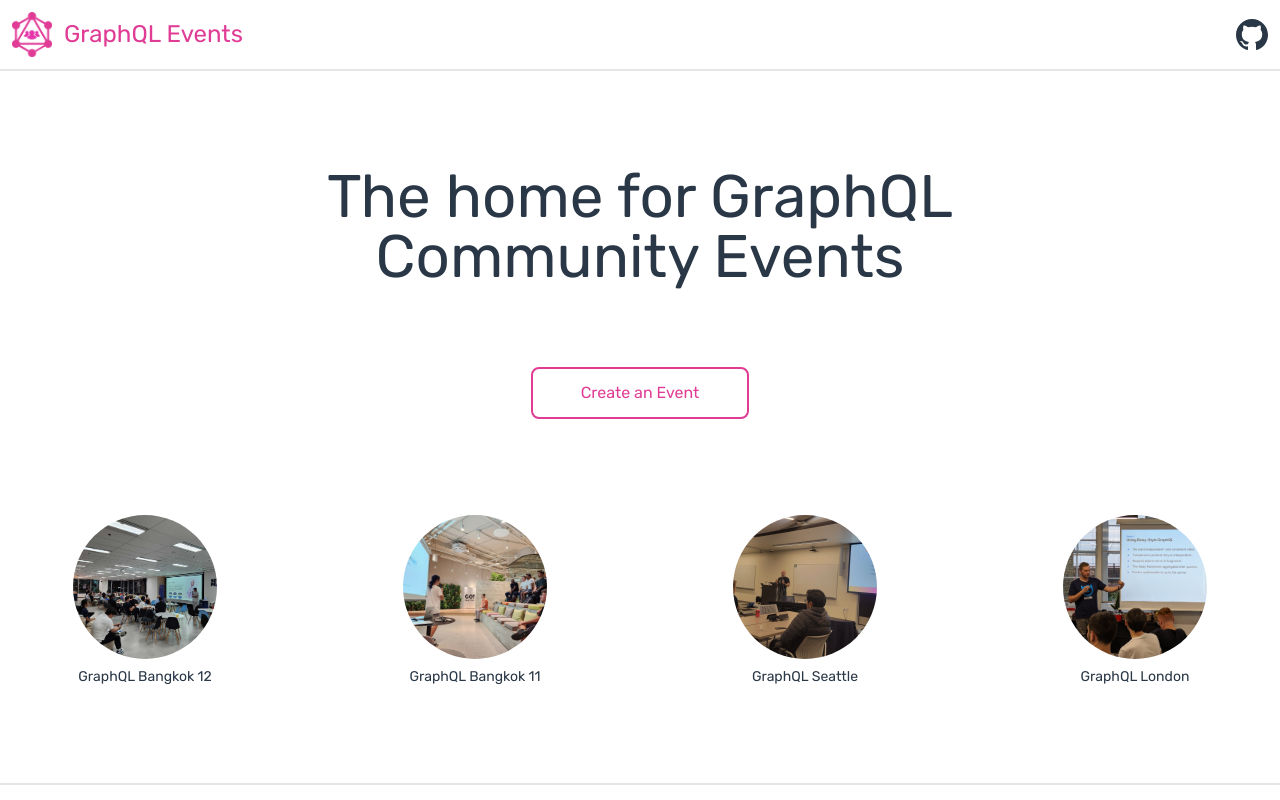
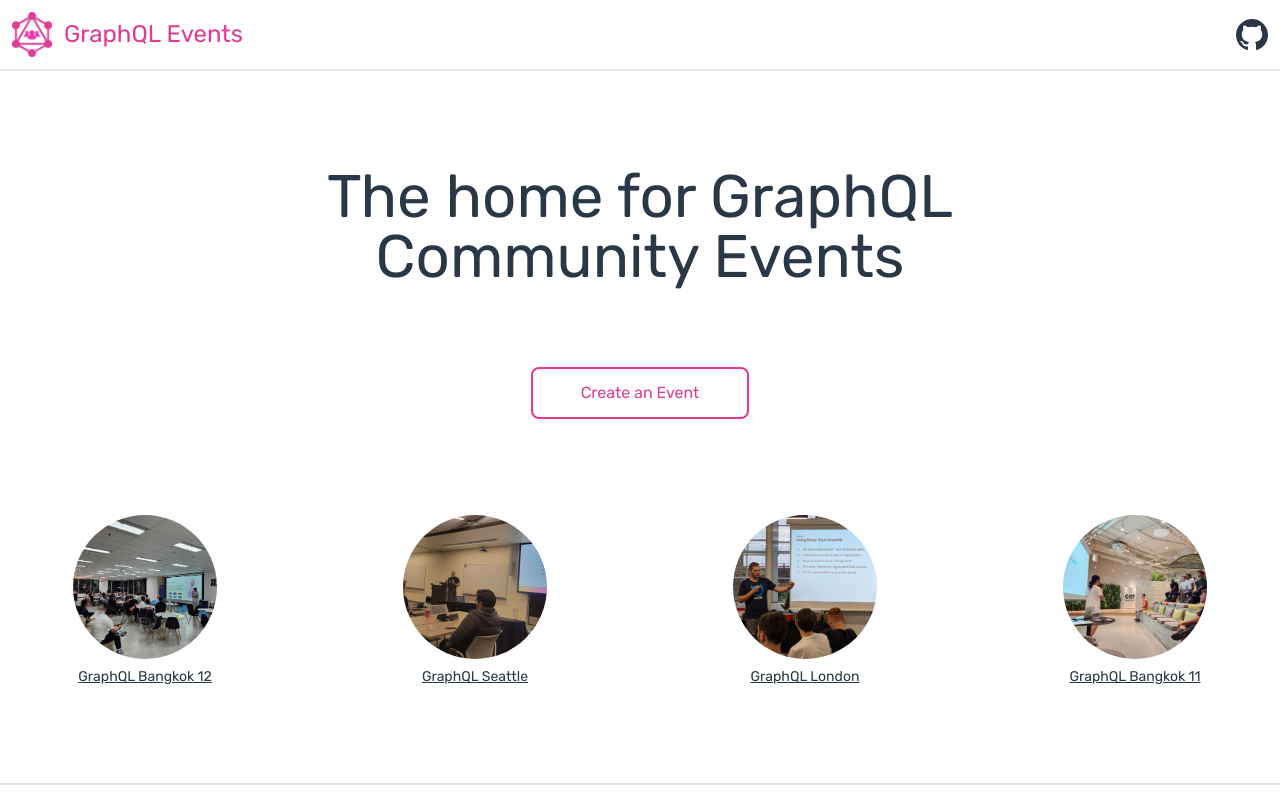
Before and after one commit to rocket-connect/graphql-events, a React app in the folder client/: page / in a window 1280 px wide. Shown: the top 800 px of the page. Built offline with nearby package versions, Linux system fonts and the light colour scheme; no server answers.

Commit message:
refactor: add link to images

```diff
--- a/client/src/components/images.tsx
+++ b/client/src/components/images.tsx
@@ -4,18 +4,22 @@
   {
     name: "GraphQL Bangkok 12",
     src: bangkok12,
+    eventLink: "https://www.meetup.com/graphql-bangkok/events/296635356/",
+  },
+  {
+    name: "GraphQL Seattle",
+    src: seattle,
+    eventLink: "https://www.meetup.com/graphql-seattle/events/296065732",
+  },
+  {
+    name: "GraphQL London",
+    src: london,
+    eventLink: "https://guild.host/events/september-meetup-lxmkv4",
   },
   {
     name: "GraphQL Bangkok 11",
     src: bangkok11,
-  },
-  {
-    name: "GraphQL Seattle",
-    src: seattle,
-  },
-  {
-    name: "GraphQL London",
-    src: london,
+    eventLink: "https://www.meetup.com/graphql-bangkok/events/294721074/",
   },
 ];
 
@@ -23,14 +27,16 @@
   return (
     <div className="container mx-auto grid grid-cols-1 sm:grid-cols-2 lg:grid-cols-4 gap-10 items-center my-20">
       {imgs.map((image) => (
+        <a href={image.eventLink} className="hover:text-graphql-pink">
           <div key={image.name} className="flex flex-col items-center p-4">
             <img
               className="w-36 h-36 rounded-full object-cover"
               src={image.src}
               alt={image.name}
             />
-          <p className="text-sm text-center mt-2">{image.name}</p>
+            <p className="text-sm text-center mt-2 underline">{image.name}</p>
           </div>
+        </a>
       ))}
     </div>
   );
```
Lines whose indentation alone changed are shown as unchanged.
